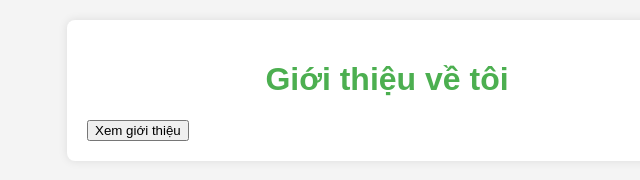
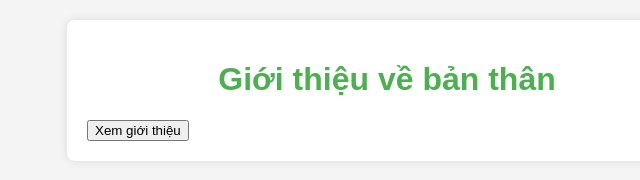
Before and after one commit to quan0311/gioithieu-banthan, a plain HTML site: page index.html in a window 1280 px wide. Shown: the whole page, without its empty margins (253-893 px from the left). Drawn offline with Linux system fonts and the light colour scheme.

Commit message:
Update index.html

```diff
--- a/index.html
+++ b/index.html
@@ -8,7 +8,7 @@
 </head>
 <body>
     <div class="container">
-        <h1>Giới thiệu về tôi</h1>
+        <h1>Giới thiệu về bản thân</h1>
         <button id="introButton">Xem giới thiệu</button>
         <div id="intro" class="bio" style="display: none;">
             <p>Chào mọi người! Tôi là Lê Đức Quân, học ngành Công nghệ thông tin. Tôi yêu thích việc học hỏi và khám phá những điều mới mẻ trong cuộc sống.</p>
```
